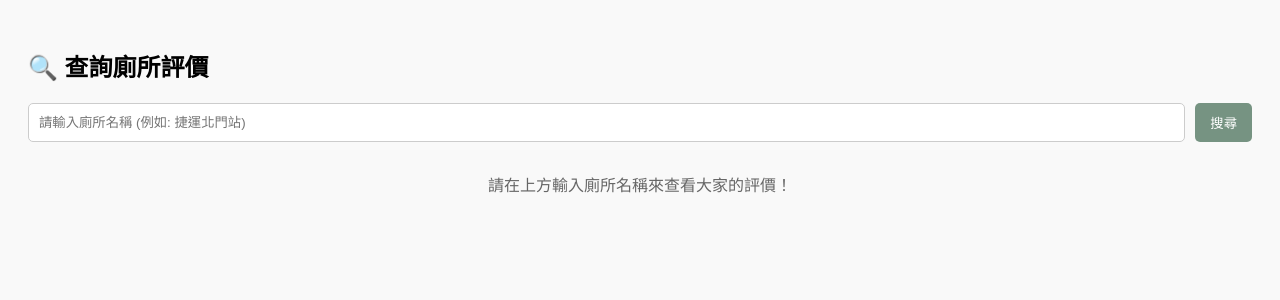
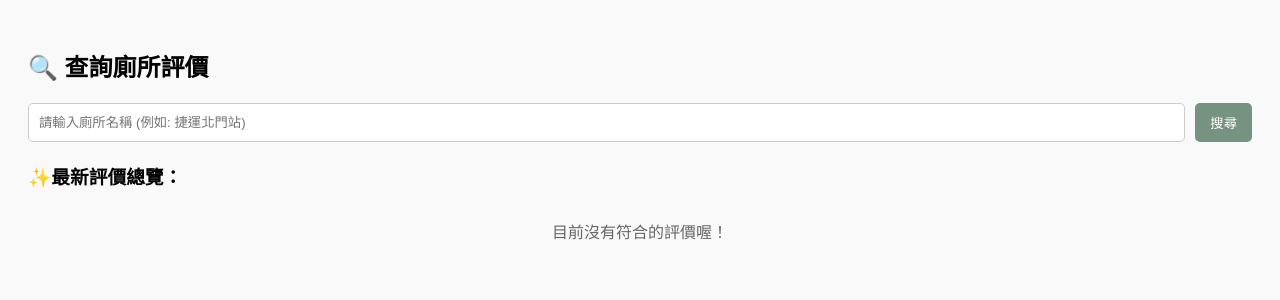
Before and after one commit to salmon041316/line-bot-project, a Flask app: page /view_reviews in a window 1280 px wide. Shown: the top 300 px of the page. Run offline with Flask 3, Linux system fonts and the light colour scheme; data that the repository does not hold is empty.

Commit message:
Add files via upload

```diff
--- a/main.py
+++ b/main.py
@@ -4,7 +4,7 @@ import sqlite3  # 新增：之後用來連線操作資料庫
 from urllib.parse import parse_qsl, quote  # 新增：用來解析 Postback 按鈕藏的隱藏資料
 
 from flask import Flask, request, abort, render_template, jsonify
-from review_logic import save_review_to_db, get_reviews_by_toilet
+from review_logic import save_review_to_db, get_reviews_by_toilet, get_latest_reviews
 from geopy.distance import great_circle
 
 from linebot import LineBotApi, WebhookHandler
@@ -126,6 +126,12 @@ def get_reviews(toilet_name):
 @app.route('/view_reviews')
 def view_reviews_page():
     return render_template('view_reviews.html')
+
+# 3. 給網頁一載入時讀取「最新評價」用的 API
+@app.route('/api/reviews/latest', methods=['GET'])
+def get_latest_reviews_api():
+    reviews = get_latest_reviews(10) # 抓最新 10 筆，數字可以自己改
+    return jsonify(reviews)
 
 # ================= 4. 當手機傳送「位置資訊」進來時 =================
 @handler.add(MessageEvent, message=LocationMessage)
--- a/review_logic.py
+++ b/review_logic.py
@@ -68,3 +68,38 @@ def get_reviews_by_toilet(keyword):
 
     finally:
         conn.close()
+
+def get_latest_reviews(limit=10):
+    # 不限廁所名稱，直接撈出全站最新建立的幾筆評價 (預設 10 筆)
+    try:
+        conn = sqlite3.connect('bot_data.db')
+        conn.row_factory = sqlite3.Row
+        cursor = conn.cursor()
+
+        # 只要時間最新，通通撈出來
+        cursor.execute('''
+            SELECT toilet_name, stars, comment, created_at
+            FROM reviews
+            ORDER BY created_at DESC
+            LIMIT ?
+        ''', (limit,))
+
+        rows = cursor.fetchall()
+
+        reviews_list = []
+        for row in rows:
+            reviews_list.append({
+                "toilet_name": row["toilet_name"],
+                "stars": row["stars"],
+                "comment": row["comment"],
+                "created_at": row["created_at"]
+            })
+
+        return reviews_list
+
+    except Exception as e:
+        print(f"讀取最新評價失敗: {e}")
+        return []
+
+    finally:
+        conn.close()
--- a/templates/view_reviews.html
+++ b/templates/view_reviews.html
@@ -5,12 +5,18 @@
     <meta name="viewport" content="width=device-width, initial-scale=1.0">
     <title>查看廁所評價</title>
     <style>
-        /* 美編同學可以修改這裡的 CSS */
         body { font-family: sans-serif; padding: 20px; background-color: #f9f9f9; }
         .search-box { display: flex; gap: 10px; margin-bottom: 20px; }
         input[type="text"] { flex-grow: 1; padding: 10px; border: 1px solid #ccc; border-radius: 5px; }
         button { background-color: #769382; color: white; border: none; padding: 10px 15px; border-radius: 5px; cursor: pointer; }
-        .review-card { background: white; border-radius: 8px; padding: 15px; margin-bottom: 15px; box-shadow: 0 2px 4px rgba(0,0,0,0.1); }
+
+        /* 卡片新增了 hover 動畫，讓它按起來更有質感 */
+        .review-card {
+            background: white; border-radius: 8px; padding: 15px; margin-bottom: 15px;
+            box-shadow: 0 2px 4px rgba(0,0,0,0.1); cursor: pointer; transition: 0.2s;
+        }
+        .review-card:active { transform: scale(0.98); } /* 點下去會有縮放效果 */
+
         .stars { color: #f5c518; font-size: 1.2em; margin-bottom: 5px; }
         .date { color: #999; font-size: 0.8em; margin-top: 10px; text-align: right; }
         .no-data { text-align: center; color: #666; margin-top: 30px; }
@@ -20,7 +26,6 @@
 
     <h2>🔍 查詢廁所評價</h2>
 
-    <!-- 搜尋區塊 -->
     <div class="search-box">
         <input type="text" id="searchInput" placeholder="請輸入廁所名稱 (例如: 捷運北門站)">
         <button onclick="fetchReviews()">搜尋</button>
@@ -28,72 +33,91 @@
 
     <h3 id="currentToilet" style="display: none;"></h3>
 
-    <!-- 這裡是用來放評價卡片的容器 -->
     <div id="reviewsContainer">
-        <div class="no-data">請在上方輸入廁所名稱來查看大家的評價！</div>
+        <div class="no-data">資料載入中... ⏳</div>
     </div>
 
     <script>
-        // 呼叫 Flask 後端 API 拿取資料
-        async function fetchReviews(searchName = null) {
-            const inputVal = document.getElementById('searchInput').value.trim();
-            const toiletName = searchName || inputVal;
+        // 統一處理「把資料印成卡片」的邏輯
+        function renderCards(data) {
+            const container = document.getElementById('reviewsContainer');
+            container.innerHTML = "";
 
-            if (!toiletName) {
-                alert("請先輸入廁所名稱喔！");
+            if (data.length === 0) {
+                container.innerHTML = "<div class='no-data'>目前沒有符合的評價喔！</div>";
                 return;
             }
 
-            // 更新畫面狀態
-            document.getElementById('currentToilet').style.display = "block";
-            document.getElementById('currentToilet').innerText = `「${toiletName}」的評價：`;
-            const container = document.getElementById('reviewsContainer');
-            container.innerHTML = "<div class='no-data'>資料載入中... ⏳</div>";
-
-            try {
-                // 向我們剛剛在 main.py 寫好的 API 要資料
-                const response = await fetch(`/api/reviews/${encodeURIComponent(toiletName)}`);
-                const data = await response.json();
-
-                container.innerHTML = ""; // 清空載入中的文字
-
-                if (data.length === 0) {
-                    container.innerHTML = "<div class='no-data'>目前還沒有評價喔！趕快來當第一個留言的人吧！</div>";
-                    return;
-                }
-
-                // 把撈到的評價一筆一筆做成卡片
             data.forEach(review => {
-                    // 產生星星符號
                 let starString = "★".repeat(review.stars) + "☆".repeat(5 - review.stars);
-
                 const card = document.createElement('div');
                 card.className = 'review-card';
+
+                // 設定點擊卡片跳轉 Google Maps
+                const mapUrl = `https://www.google.com/maps/search/?api=1&query=${encodeURIComponent(review.toilet_name)}`;
+                card.onclick = () => {
+                    window.location.href = mapUrl;
+                };
+
+                // 卡片內容 (右下角多加了一個導航提示)
                 card.innerHTML = `
                     <div style="font-weight: bold; color: #769382; margin-bottom: 8px;">📍 ${review.toilet_name}</div>
                     <div class="stars">${starString}</div>
                     <p>${review.comment ? review.comment : '<span style="color:#ccc;">(此使用者未留下文字評論)</span>'}</p>
                     <div class="date">${review.created_at}</div>
+                    <div style="font-size: 0.8em; color: #4b88eb; text-align: right; margin-top: 5px;">👉 點擊查看 Google 地圖</div>
                 `;
                 container.appendChild(card);
             });
+        }
 
+        // 搜尋特定廁所
+        async function fetchReviews(searchName = null) {
+            const inputVal = document.getElementById('searchInput').value.trim();
+            const toiletName = searchName || inputVal;
+
+            if (!toiletName) return;
+
+            document.getElementById('currentToilet').style.display = "block";
+            document.getElementById('currentToilet').innerText = `「${toiletName}」的搜尋結果：`;
+            document.getElementById('reviewsContainer').innerHTML = "<div class='no-data'>資料載入中... ⏳</div>";
+
+            try {
+                const response = await fetch(`/api/reviews/${encodeURIComponent(toiletName)}`);
+                const data = await response.json();
+                renderCards(data);
             } catch (err) {
-                console.error(err);
-                container.innerHTML = "<div class='no-data'>伺服器連線失敗，請稍後再試</div>";
+                document.getElementById('reviewsContainer').innerHTML = "<div class='no-data'>伺服器連線失敗</div>";
             }
         }
 
-        // 隱藏的貼心功能：如果網址本身有帶廁所名稱，一打開網頁就自動搜尋
+        // 一進網頁載入最新評價
+        async function loadLatestReviews() {
+            document.getElementById('currentToilet').style.display = "block";
+            document.getElementById('currentToilet').innerText = "✨最新評價總覽：";
+            document.getElementById('reviewsContainer').innerHTML = "<div class='no-data'>資料載入中... ⏳</div>";
+
+            try {
+                const response = await fetch('/api/reviews/latest');
+                const data = await response.json();
+                renderCards(data);
+            } catch (err) {
+                document.getElementById('reviewsContainer').innerHTML = "<div class='no-data'>伺服器連線失敗</div>";
+            }
+        }
+
+        // 判斷一進來要執行什麼
         window.onload = () => {
             const urlParams = new URLSearchParams(window.location.search);
             const toiletId = urlParams.get('toilet_id');
             if (toiletId) {
                 document.getElementById('searchInput').value = toiletId;
                 fetchReviews(toiletId);
+            } else {
+                // 如果沒有指定名字，就秀出最新的評價！
+                loadLatestReviews();
             }
         };
     </script>
-
 </body>
 </html>
```
Lines whose indentation alone changed are shown as unchanged.
